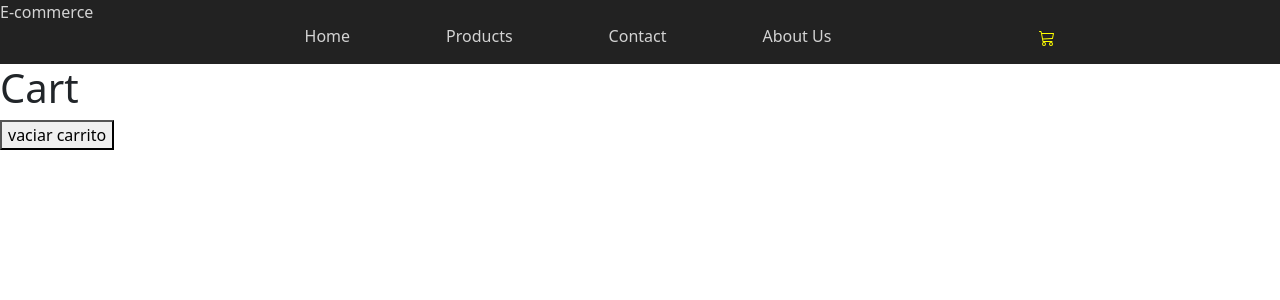
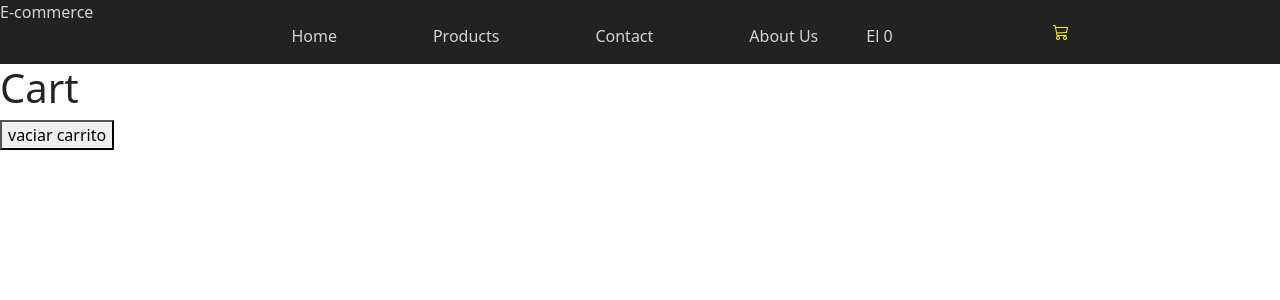
Before and after one commit to gonzaloramosf/react-project, a React (Create React App) app: page /cart in a window 1280 px wide. Shown: the top 300 px of the page. Built offline with nearby package versions, Linux system fonts and the light colour scheme.

Commit message:
CartWidget cart count

```diff
--- a/src/components/CartWidget/CartWidget.js
+++ b/src/components/CartWidget/CartWidget.js
@@ -1,8 +1,17 @@
 import './CartWidget.css';
 import { BsCart3 } from "react-icons/bs";
+import { useCart } from "../../Context/CartContext"
 
 export default function CartWidget() {
+    const {cart} = useCart();
+    const CartNumbers = cart.reduce((total, item) => {
+        return total + item.quantity
+    }, 0)
+
     return(
-        <BsCart3 className='cart'/>
+        <div>
+            <span> El {CartNumbers} </span>
+            <BsCart3 className='cart'/>
+        </div>
     );
 }
--- a/src/components/ItemDetailContainer/ItemDetail/ItemDetail.js
+++ b/src/components/ItemDetailContainer/ItemDetail/ItemDetail.js
@@ -5,7 +5,7 @@ import ItemCount from "./ItemCount/ItemCount";
 
 const ItemDetail = ( {item} ) => {
     const navigate = useNavigate();
-    const { cart, addItem } = useCart();
+    const { addItem } = useCart();
     const [isProductInCart, setIsProductInCart] = useState(false);
 
     const onAdd = ( quantity ) => {
@@ -19,7 +19,7 @@ const ItemDetail = ( {item} ) => {
     }
 
     const handleClick = (quantity) => {
-        addItem(item, quantity)
+        addItem(item, quantity);
         setIsProductInCart(true);
     }
 
```
